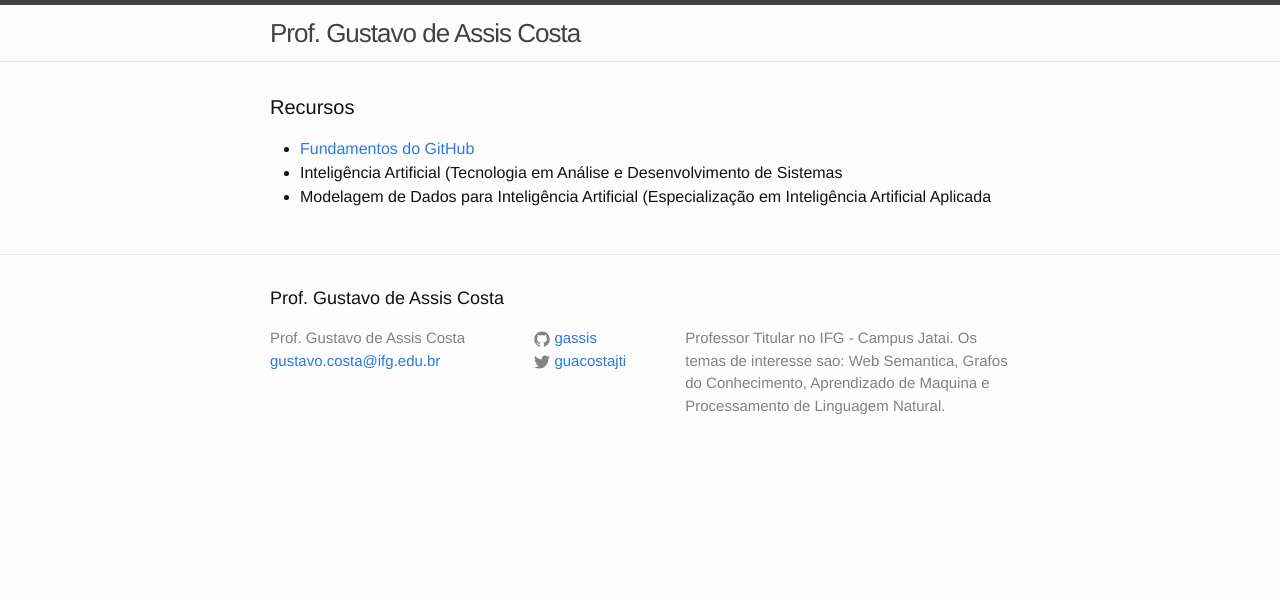
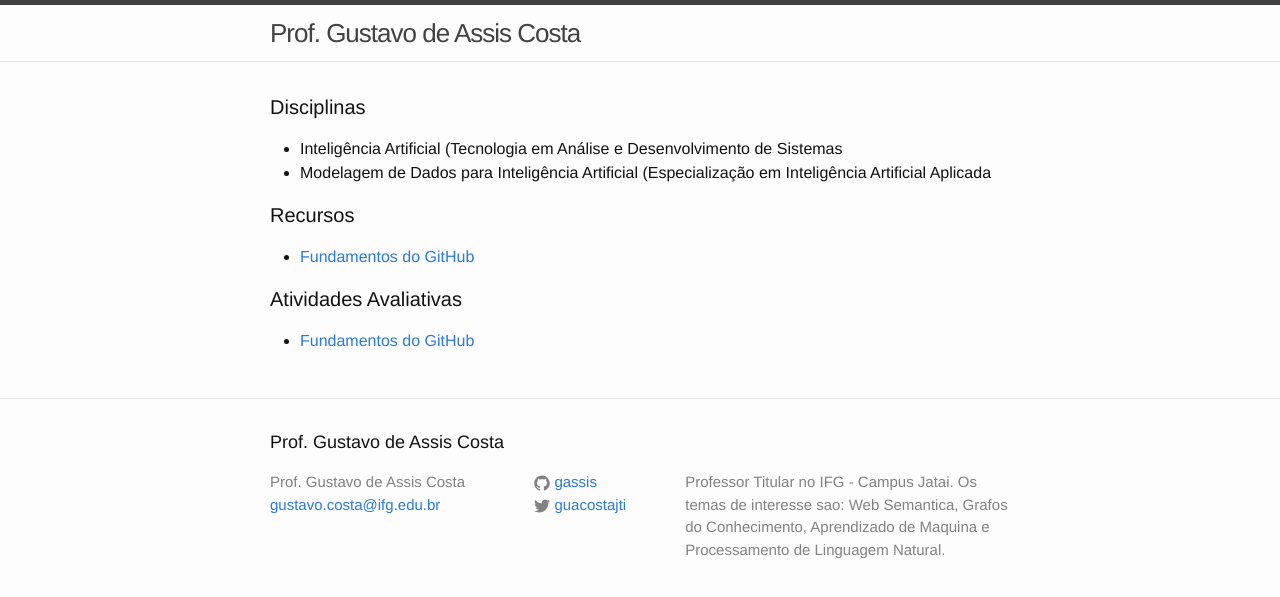
Before and after one commit to gassis/gassis.github.io, a Jekyll site: the page built from index.html, in a window 1280 px wide. Shown: the top 597 px of the page. Built offline with Jekyll 4.4.1, drawn with Linux system fonts in a browser that asks for light colours.

Commit message:
Update index.html

```diff
--- a/index.html
+++ b/index.html
@@ -3,13 +3,17 @@ layout: default
 ---
 
 <div class="home">
-
-  <h1 class="page-heading">Recursos</h1>
-
+  <h1 class="page-heading">Disciplinas</h1>
     <ul class="list-group">
-    <li class="list-group-item"><a href="https://github.com/ifg-jatai/github-fundamentals">Fundamentos do GitHub</a></li>
-    <li class="list-group-item">Inteligência Artificial (Tecnologia em Análise e Desenvolvimento de Sistemas</li>
-    <li class="list-group-item">Modelagem de Dados para Inteligência Artificial (Especialização em Inteligência Artificial Aplicada</li>
+      <li class="list-group-item">Inteligência Artificial (Tecnologia em Análise e Desenvolvimento de Sistemas</li>
+      <li class="list-group-item">Modelagem de Dados para Inteligência Artificial (Especialização em Inteligência Artificial Aplicada</li>
     </ul>
-
+    <h1 class="page-heading">Recursos</h1>
+    <ul class="list-group">
+      <li class="list-group-item"><a href="https://github.com/ifg-jatai/github-fundamentals">Fundamentos do GitHub</a></li>
+    </ul>
+      <h1 class="page-heading">Atividades Avaliativas</h1>
+    <ul class="list-group">
+      <li class="list-group-item"><a href="https://github.com/ifg-jatai/github-fundamentals">Fundamentos do GitHub</a></li>
+    </ul>
 </div>
```
